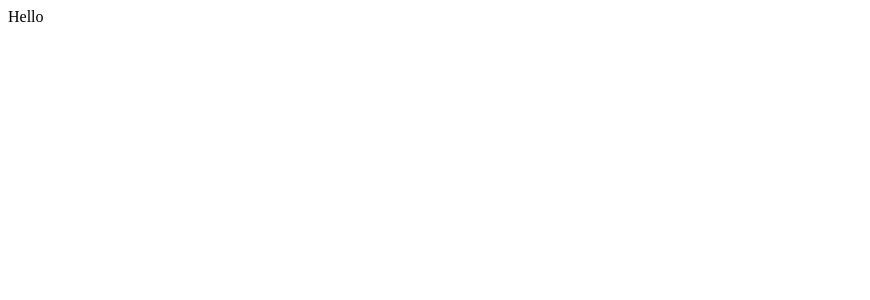
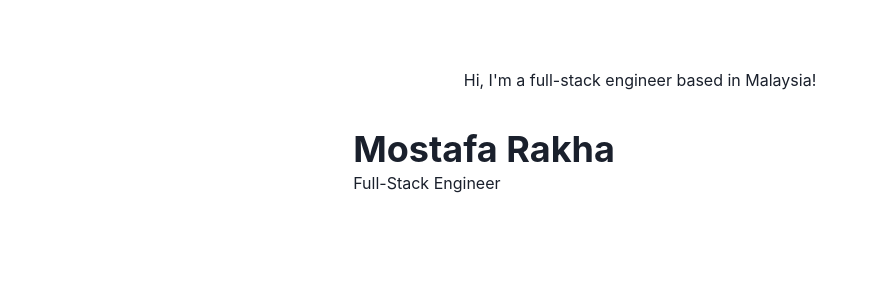
Before and after one commit to maxlar01/maxlar-website, a Next.js app: page / in a window 1280 px wide. Shown: the top 300 px of the page, without its empty margins (0-870 px from the left). Built offline with nearby package versions, Linux system fonts and the light colour scheme.

Commit message:
Integrated Chakra UI. Working on Navigation Bar..

```diff
--- a/next.config.js
+++ b/next.config.js
@@ -1,3 +1,3 @@
 module.exports = {
-    reactStrictMode: true
+  reactStrictMode: true
 }
--- a/package.json
+++ b/package.json
@@ -5,7 +5,7 @@
   "scripts": {
     "dev": "next dev -H 0.0.0.0",
     "build": "next build",
-    "prettier": "prettier -write .",
+    "prettier": "prettier -c .",
     "lint": "next lint"
   },
   "repository": {
--- /dev/null
+++ b/pages/_app.js
@@ -0,0 +1,14 @@
+import { ChakraProvider } from '@chakra-ui/react'
+import Layout from '../components/layouts/main'
+
+const Website = ({ Component, pageProps, router }) => {
+  return (
+    <ChakraProvider>
+      <Layout router={router}>
+        <Component {...pageProps} key={router.route} />
+      </Layout>
+    </ChakraProvider>
+  )
+}
+
+export default Website
--- a/pages/index.js
+++ b/pages/index.js
@@ -1,5 +1,22 @@
+import { Container, Box, Heading } from '@chakra-ui/react'
+
 const Page = () => {
-    return <div>Hello</div>
+  return (
+    <Container>
+      <Box borderRadius="lg" p={3} mb={6} align="center">
+        Hi, I&apos;m a full-stack engineer based in Malaysia!
+      </Box>
+
+      <Box display={{ md: 'flex' }}>
+        <Box flexGrow={1}>
+          <Heading as="h2" variant="page-title">
+            Mostafa Rakha
+          </Heading>
+          <p>Full-Stack Engineer</p>
+        </Box>
+      </Box>
+    </Container>
+  )
 }
 
 export default Page
```
Also changed, not shown: components/layouts/main.js (+12 -10 lines), components/logo.js (added, +19 -0 lines), prettier.config.js (indentation only).
